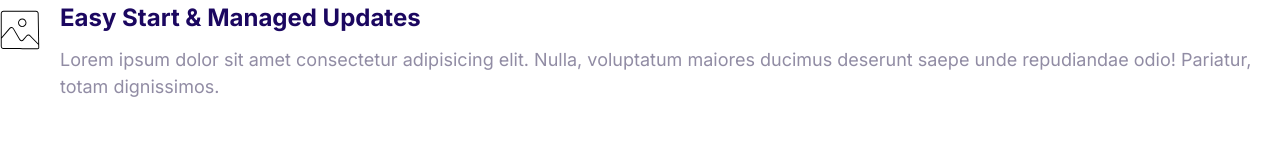
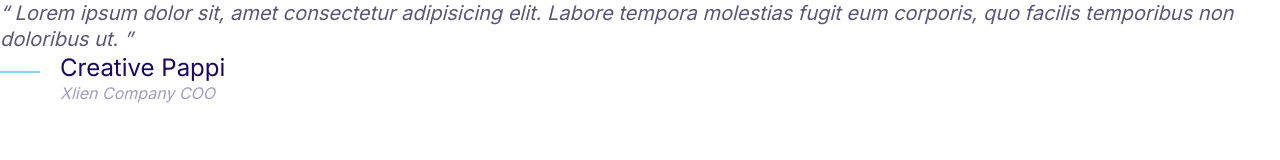
Before and after one commit to XlienTheCreator/Xlienify-Project, a plain HTML site: page index.html in a window 1280 px wide. Drawn offline with Linux system fonts and the light colour scheme.

Commit message:
Creating the quotes component.

```diff
--- a/css/styles.css
+++ b/css/styles.css
@@ -4,6 +4,7 @@
   --color-accent: #ff3400;
   --color-headings: #1b0760;
   --color-body: #918ca4;
+  --color-body-darker: #5c5577;
   --color-border: #ccc;
   --border-radius: 30px;
 }
@@ -387,6 +388,10 @@ a {
   display: flex;
 }
 
+.media__title {
+  margin-top: 0;
+}
+
 .media__body {
   margin: 0 2rem;
 }
@@ -394,3 +399,51 @@ a {
 .media__image {
   margin-top: 1rem;
 }
+
+/* QUOTES */
+.quote {
+  color: var(--color-body-darker);
+  font-size: 3rem;
+  font-style: italic;
+  line-height: 1.3;
+}
+
+.quote__text::before {
+  content: open-quote;
+}
+
+.quote__text::after {
+  content: close-quote;
+}
+
+.quote__author {
+  font-size: 3rem;
+  font-style: normal;
+  font-weight: 500;
+  margin-bottom: 0;
+}
+
+.quote__company {
+  color: var(--color-headings);
+  font-size: 2rem;
+  opacity: 0.4;
+}
+
+.quote__line {
+  position: relative;
+  bottom: 10px;
+}
+
+@media screen and (min-width: 1024px) {
+  .quote {
+    font-size: 2rem;
+  }
+
+  .quote__author {
+    font-size: 2.4rem;
+  }
+
+  .quote__company {
+    font-size: 1.6rem;
+  }
+}
--- a/index.html
+++ b/index.html
@@ -14,20 +14,24 @@
     <title>Xlienify Project</title>
   </head>
   <body>
+    <blockquote class="quote">
+      <p class="quote__text">
+        Lorem ipsum dolor sit, amet consectetur adipisicing elit. Labore tempora
+        molestias fugit eum corporis, quo facilis temporibus non doloribus ut.
+      </p>
+      <footer>
         <div class="media">
           <div class="media__image">
-        <svg class="icon icon--primary">
-          <use xlink:href="images/sprite.svg#snap"></use>
+            <svg class="icon icon--primary quote__line">
+              <use xlink:href="images/sprite.svg#line"></use>
             </svg>
           </div>
           <div class="media__body">
-        <h3>Easy Start & Managed Updates</h3>
-        <p>
-          Lorem ipsum dolor sit amet consectetur adipisicing elit. Nulla,
-          voluptatum maiores ducimus deserunt saepe unde repudiandae odio!
-          Pariatur, totam dignissimos.
-        </p>
+            <h3 class="media__title quote__author">Creative Pappi</h3>
+            <p class="quote__company">Xlien Company COO</p>
           </div>
         </div>
+      </footer>
+    </blockquote>
   </body>
 </html>
```
Also changed, not shown: components/media.html (+1 -1 lines), components/quotes.html (added, +19 -0 lines). Lines whose indentation alone changed are shown as unchanged.
